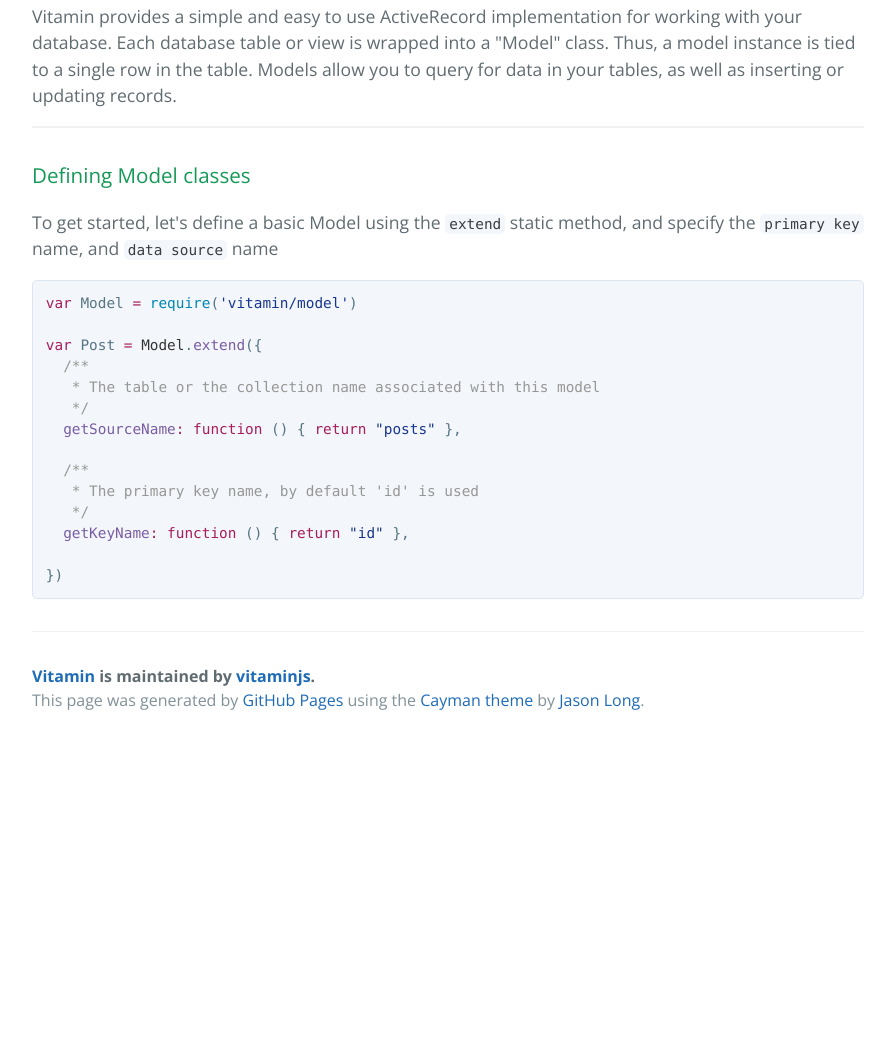
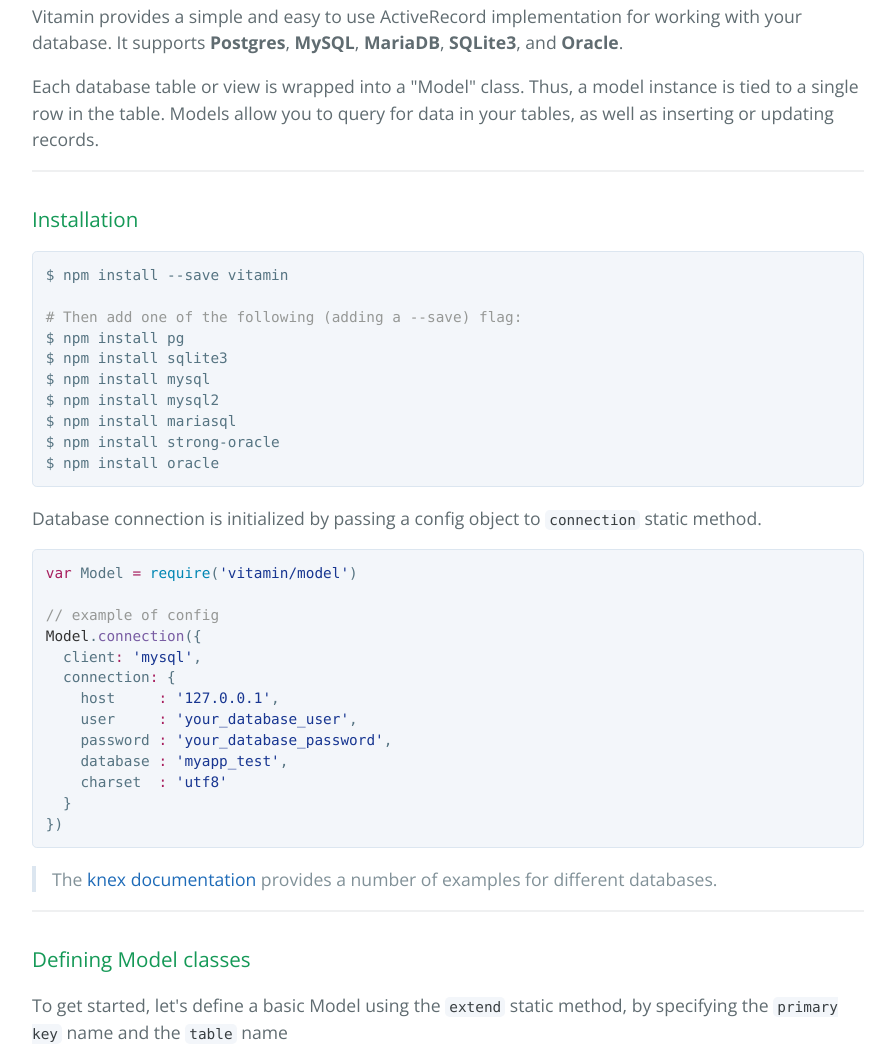
Before and after one commit to vitaminjs/vitamin, a plain HTML site: page index.html in a window 1280 px wide. Shown: the part 460-1509 px from the top of the page, without its empty margins (192-1087 px from the left). Before the commit the page ends 1204 px from the top, so only its background shows below. Drawn offline with nearby package versions, Linux system fonts and the light colour scheme.

Commit message:
Create gh-pages branch via GitHub

```diff
--- a/index.html
+++ b/index.html
@@ -22,27 +22,66 @@
       <h3>
 <a id="introduction" class="anchor" href="#introduction" aria-hidden="true"><span aria-hidden="true" class="octicon octicon-link"></span></a>Introduction</h3>
 
-<p>Vitamin provides a simple and easy to use ActiveRecord implementation for working with your database. Each database table or view is wrapped into a "Model" class. Thus, a model instance is tied to a single row in the table. Models allow you to query for data in your tables, as well as inserting or updating records.</p>
+<p>Vitamin provides a simple and easy to use ActiveRecord implementation for working with your database. It supports <strong>Postgres</strong>, <strong>MySQL</strong>, <strong>MariaDB</strong>, <strong>SQLite3</strong>, and <strong>Oracle</strong>.</p>
+
+<p>Each database table or view is wrapped into a "Model" class. Thus, a model instance is tied to a single row in the table. Models allow you to query for data in your tables, as well as inserting or updating records.</p>
+
+<hr>
+
+<h3>
+<a id="installation" class="anchor" href="#installation" aria-hidden="true"><span aria-hidden="true" class="octicon octicon-link"></span></a>Installation</h3>
+
+<div class="highlight highlight-source-shell"><pre>$ npm install --save vitamin
+
+<span class="pl-c"># Then add one of the following (adding a --save) flag:</span>
+$ npm install pg
+$ npm install sqlite3
+$ npm install mysql
+$ npm install mysql2
+$ npm install mariasql
+$ npm install strong-oracle
+$ npm install oracle</pre></div>
+
+<p>Database connection is initialized by passing a config object to <code>connection</code> static method.</p>
+
+<div class="highlight highlight-source-js"><pre><span class="pl-k">var</span> Model <span class="pl-k">=</span> <span class="pl-c1">require</span>(<span class="pl-s"><span class="pl-pds">'</span>vitamin/model<span class="pl-pds">'</span></span>)
+
+<span class="pl-c">// example of config </span>
+<span class="pl-smi">Model</span>.<span class="pl-en">connection</span>({
+  client<span class="pl-k">:</span> <span class="pl-s"><span class="pl-pds">'</span>mysql<span class="pl-pds">'</span></span>,
+  connection<span class="pl-k">:</span> {
+    host     <span class="pl-k">:</span> <span class="pl-s"><span class="pl-pds">'</span>127.0.0.1<span class="pl-pds">'</span></span>,
+    user     <span class="pl-k">:</span> <span class="pl-s"><span class="pl-pds">'</span>your_database_user<span class="pl-pds">'</span></span>,
+    password <span class="pl-k">:</span> <span class="pl-s"><span class="pl-pds">'</span>your_database_password<span class="pl-pds">'</span></span>,
+    database <span class="pl-k">:</span> <span class="pl-s"><span class="pl-pds">'</span>myapp_test<span class="pl-pds">'</span></span>,
+    charset  <span class="pl-k">:</span> <span class="pl-s"><span class="pl-pds">'</span>utf8<span class="pl-pds">'</span></span>
+  }
+})</pre></div>
+
+<blockquote>
+<p>The <a href="//knexjs.org/#Installation">knex documentation</a> provides a number of examples for different databases.</p>
+</blockquote>
 
 <hr>
 
 <h3>
 <a id="defining-model-classes" class="anchor" href="#defining-model-classes" aria-hidden="true"><span aria-hidden="true" class="octicon octicon-link"></span></a>Defining Model classes</h3>
 
-<p>To get started, let's define a basic Model using the <code>extend</code> static method, and specify the <code>primary key</code> name, and <code>data source</code> name</p>
+<p>To get started, let's define a basic Model using the <code>extend</code> static method, by specifying the <code>primary key</code> name and the <code>table</code> name</p>
 
 <div class="highlight highlight-source-js"><pre><span class="pl-k">var</span> Model <span class="pl-k">=</span> <span class="pl-c1">require</span>(<span class="pl-s"><span class="pl-pds">'</span>vitamin/model<span class="pl-pds">'</span></span>)
 
 <span class="pl-k">var</span> Post <span class="pl-k">=</span> <span class="pl-smi">Model</span>.<span class="pl-en">extend</span>({
+
   <span class="pl-c">/**</span>
-<span class="pl-c">   * The table or the collection name associated with this model</span>
+<span class="pl-c">   * The table name associated with this model</span>
 <span class="pl-c">   */</span>
-  <span class="pl-en">getSourceName</span><span class="pl-k">:</span> <span class="pl-k">function</span> () { <span class="pl-k">return</span> <span class="pl-s"><span class="pl-pds">"</span>posts<span class="pl-pds">"</span></span> },
+  $table<span class="pl-k">:</span>  <span class="pl-s"><span class="pl-pds">"</span>posts<span class="pl-pds">"</span></span>,
 
   <span class="pl-c">/**</span>
 <span class="pl-c">   * The primary key name, by default 'id' is used</span>
 <span class="pl-c">   */</span>
-  <span class="pl-en">getKeyName</span><span class="pl-k">:</span> <span class="pl-k">function</span> () { <span class="pl-k">return</span> <span class="pl-s"><span class="pl-pds">"</span>id<span class="pl-pds">"</span></span> },
+  $pk<span class="pl-k">:</span> <span class="pl-s"><span class="pl-pds">"</span>id<span class="pl-pds">"</span></span>,
 
 })</pre></div>
 
```
Also changed, not shown: params.json (+1 -1 lines).
